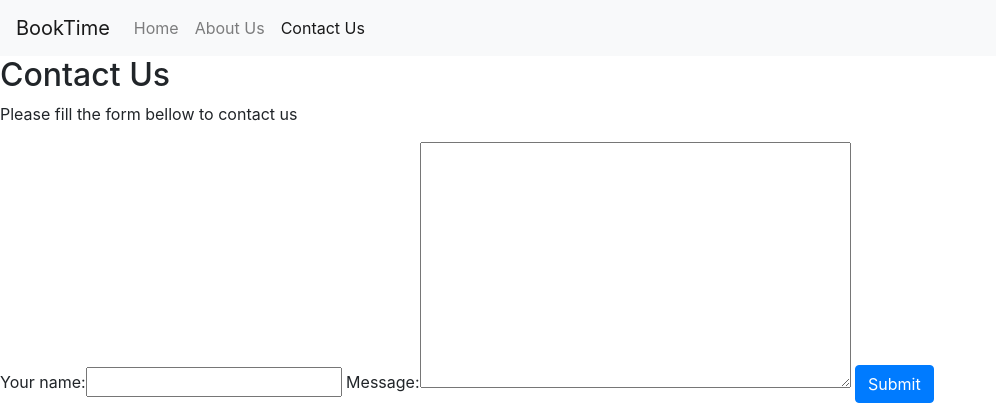
After one commit to bldaj/DjangoChannelsTutor, a Django app: page /contact-us/ in a window 1280 px wide. The commit adds this page. Shown: the top 420 px of the page, without its empty margins (0-996 px from the left). Run offline with Django 3.2, Linux system fonts and the light colour scheme; some libraries are stand-ins or nearby versions.

Commit message:
Added contact us

```diff
--- a/source/main/templates/base.html
+++ b/source/main/templates/base.html
@@ -26,6 +26,9 @@
                 <li class="nav-item {% if request.path == "/about-us/" %}active{% endif %}">
                     <a class="nav-link" href="/about-us/">About Us</a>
                 </li>
+                <li class="nav-item {% if request.path == "/contact-us/" %}active{% endif %}">
+                    <a class="nav-link" href="/contact-us/">Contact Us</a>
+                </li>
             </ul>
         </div>
     </nav>
--- /dev/null
+++ b/source/main/templates/contact_form.html
@@ -0,0 +1,13 @@
+{% extends "base.html" %}
+
+{% block content %}
+    <h2>Contact Us</h2>
+    <p>Please fill the form bellow to contact us</p>
+    <form method="POST">
+        {% csrf_token %}
+        {{ form }}
+        <button type="submit" class="btn btn-primary">
+            Submit
+        </button>
+    </form>
+{% endblock content %}
--- a/source/main/urls.py
+++ b/source/main/urls.py
@@ -1,7 +1,10 @@
 from django.urls import path
 from django.views.generic import TemplateView
+
+from main import views
 
 urlpatterns = [
     path('', TemplateView.as_view(template_name='home.html'), name='home'),
     path('about-us/', TemplateView.as_view(template_name='about_us.html'), name='about_us'),
+    path('contact-us/', views.ContactUsView.as_view(), name='contact_us'),
 ]
--- a/source/main/views.py
+++ b/source/main/views.py
@@ -1,3 +1,13 @@
-from django.shortcuts import render
+from django.views.generic import FormView
 
-# Create your views here.
+from main import forms
+
+
+class ContactUsView(FormView):
+    template_name = 'contact_form.html'
+    form_class = forms.ContactForm
+    success_url = '/'
+
+    def form_valid(self, form):
+        form.send_email()
+        return super().form_valid(form)
```
Also changed, not shown: source/main/tests/test_views.py (+9 -0 lines).
